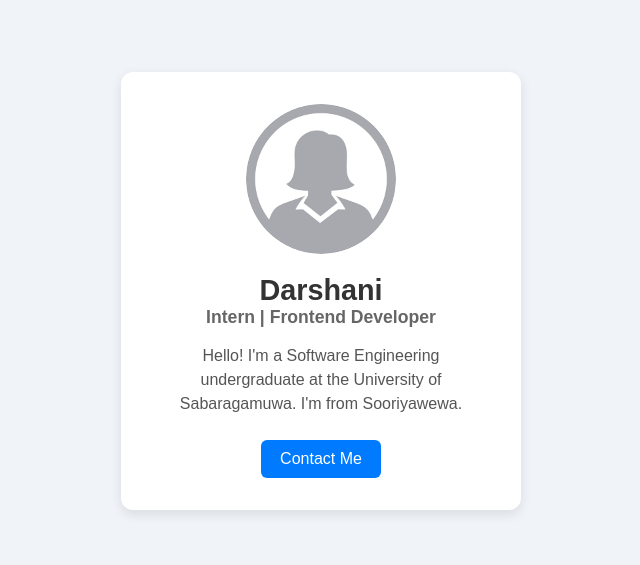
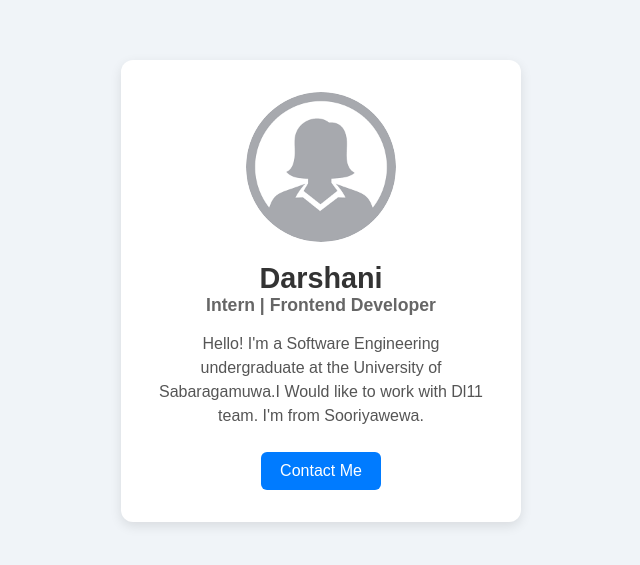
Before and after one commit to Darshani24/myProj, a plain HTML site: page index.html in a window 1280 px wide. Shown: the part 109-674 px from the top of the page, without its empty margins (319-959 px from the left). Drawn offline with Linux system fonts and the light colour scheme.

Commit message:
Add changes

```diff
--- a/index.html
+++ b/index.html
@@ -12,9 +12,10 @@
 
     <h1>Darshani</h1>
     <h2>Intern | Frontend Developer</h2>
-    <p>Hello! I'm a Software Engineering undergraduate at the University of Sabaragamuwa. I'm from Sooriyawewa.</p>
+    <p>Hello! I'm a Software Engineering undergraduate at the University of Sabaragamuwa.I Would like to work with Dl11 team. I'm from Sooriyawewa.</p>
 
     <button>Contact Me</button>
+
   </main>
 </body>
 </html>
```
